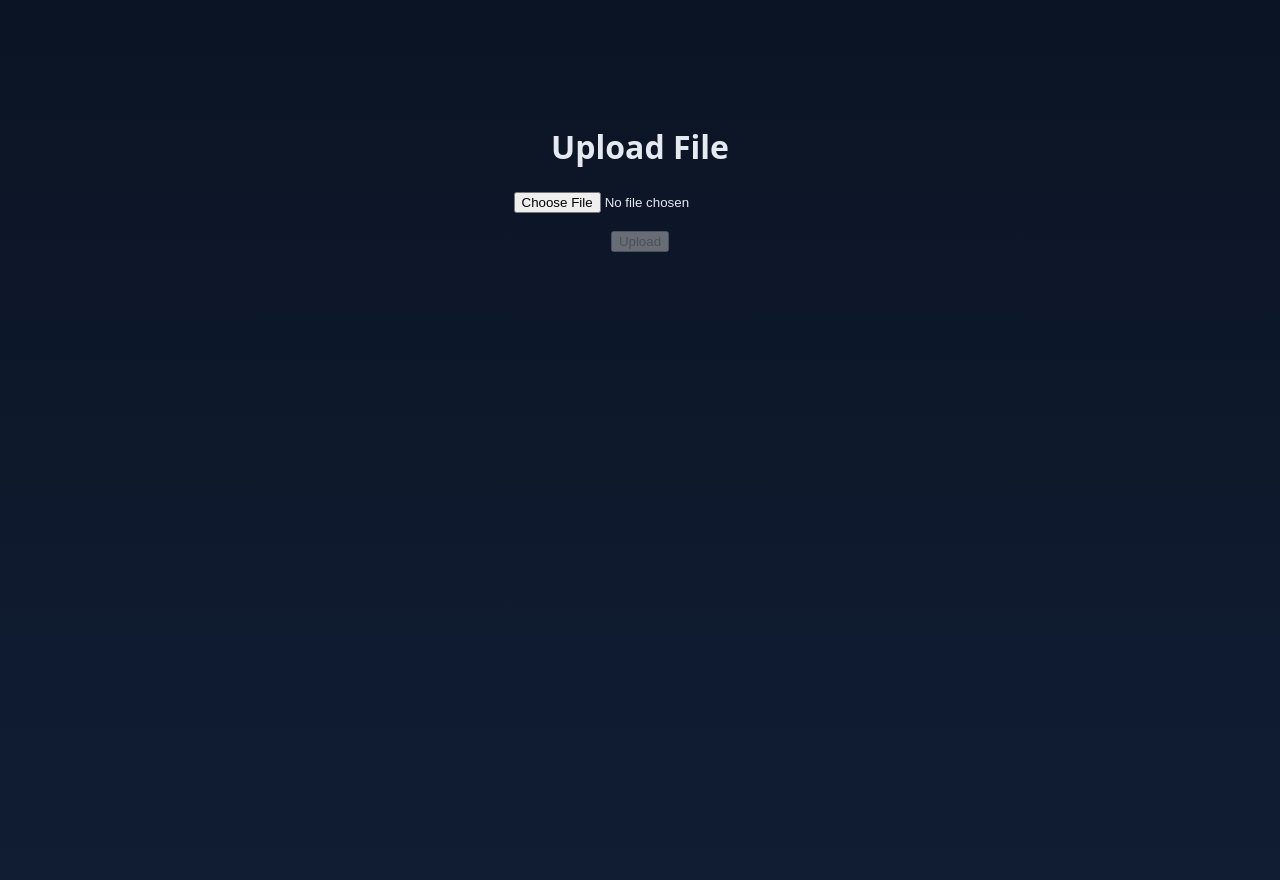
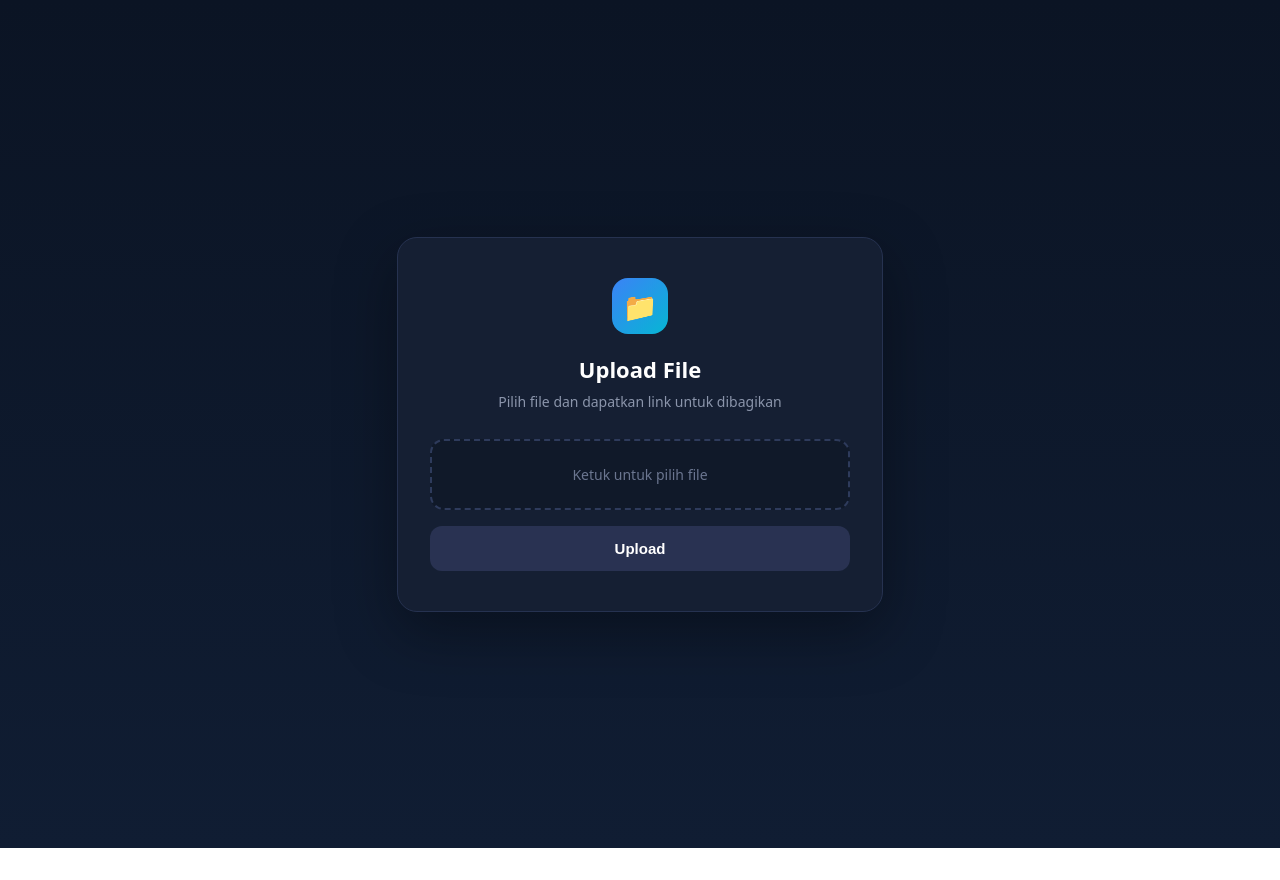
Before and after one commit to iiwppiuyuutr7/file-hosting-app, a Next.js app: page / in a window 1280 px wide. After the commit the page ends 848 px from the top, so only its background shows below. Built offline with nearby package versions, Linux system fonts and the light colour scheme.

Commit message:
Update page.js

```diff
--- a/app/page.js
+++ b/app/page.js
@@ -11,18 +11,14 @@ export default function Home() {
   async function handleUpload(e) {
     e.preventDefault();
     if (!file) return;
-
     setUploading(true);
     setError(null);
     setResult(null);
-
     const formData = new FormData();
     formData.append("file", file);
-
     try {
       const res = await fetch("/api/upload", { method: "POST", body: formData });
       const data = await res.json();
-
       if (!res.ok) throw new Error(data.error || "Upload gagal");
       setResult(data);
     } catch (err) {
@@ -33,30 +29,28 @@ export default function Home() {
   }
 
   return (
-    <main style={{ maxWidth: 480, margin: "80px auto", padding: 24, textAlign: "center" }}>
-      <h1>Upload File</h1>
+    <main style={{ minHeight: "100vh", display: "flex", alignItems: "center", justifyContent: "center", padding: 24 }}>
+      <div style={{ width: "100%", maxWidth: 420, background: "#151f33", border: "1px solid #263250", borderRadius: 20, padding: "40px 32px", boxShadow: "0 20px 60px rgba(0,0,0,0.35)", textAlign: "center" }}>
+        <div style={{ width: 56, height: 56, margin: "0 auto 20px", borderRadius: 16, background: "linear-gradient(135deg, #3b82f6, #06b6d4)", display: "flex", alignItems: "center", justifyContent: "center", fontSize: 28 }}>📁</div>
+        <h1 style={{ fontSize: 22, margin: "0 0 8px", color: "#fff" }}>Upload File</h1>
+        <p style={{ color: "#8b95ab", fontSize: 14, margin: "0 0 28px" }}>Pilih file dan dapatkan link untuk dibagikan</p>
         <form onSubmit={handleUpload}>
-        <input
-          type="file"
-          onChange={(e) => setFile(e.target.files[0])}
-          style={{ marginBottom: 16 }}
-        />
-        <br />
-        <button type="submit" disabled={!file || uploading}>
+          <label htmlFor="fileInput" style={{ display: "block", border: "2px dashed #2e3b5c", borderRadius: 14, padding: "24px 16px", cursor: "pointer", color: file ? "#e5e9f0" : "#6b7690", fontSize: 14, marginBottom: 16, background: "#101929", wordBreak: "break-all" }}>
+            {file ? file.name : "Ketuk untuk pilih file"}
+          </label>
+          <input id="fileInput" type="file" onChange={(e) => setFile(e.target.files[0])} style={{ display: "none" }} />
+          <button type="submit" disabled={!file || uploading} style={{ width: "100%", padding: "14px 0", borderRadius: 12, border: "none", background: !file || uploading ? "#293252" : "linear-gradient(135deg, #3b82f6, #2563eb)", color: "#fff", fontSize: 15, fontWeight: 600, cursor: !file || uploading ? "not-allowed" : "pointer" }}>
             {uploading ? "Mengunggah..." : "Upload"}
           </button>
         </form>
-
-      {error && <p style={{ color: "red" }}>{error}</p>}
-
+        {error && <p style={{ color: "#f87171", fontSize: 14, marginTop: 16 }}>{error}</p>}
         {result && (
-        <div style={{ marginTop: 24 }}>
-          <p>File berhasil diupload!</p>
-          <a href={result.url} target="_blank" rel="noreferrer">
-            {result.url}
-          </a>
+          <div style={{ marginTop: 24, padding: 16, background: "#101929", border: "1px solid #263250", borderRadius: 12 }}>
+            <p style={{ color: "#4ade80", fontSize: 14, margin: "0 0 8px" }}>File berhasil diupload!</p>
+            <a href={result.url} target="_blank" rel="noreferrer" style={{ color: "#60a5fa", fontSize: 13, wordBreak: "break-all" }}>{result.url}</a>
           </div>
         )}
+      </div>
     </main>
   );
               }
```
Lines whose indentation alone changed are shown as unchanged.
